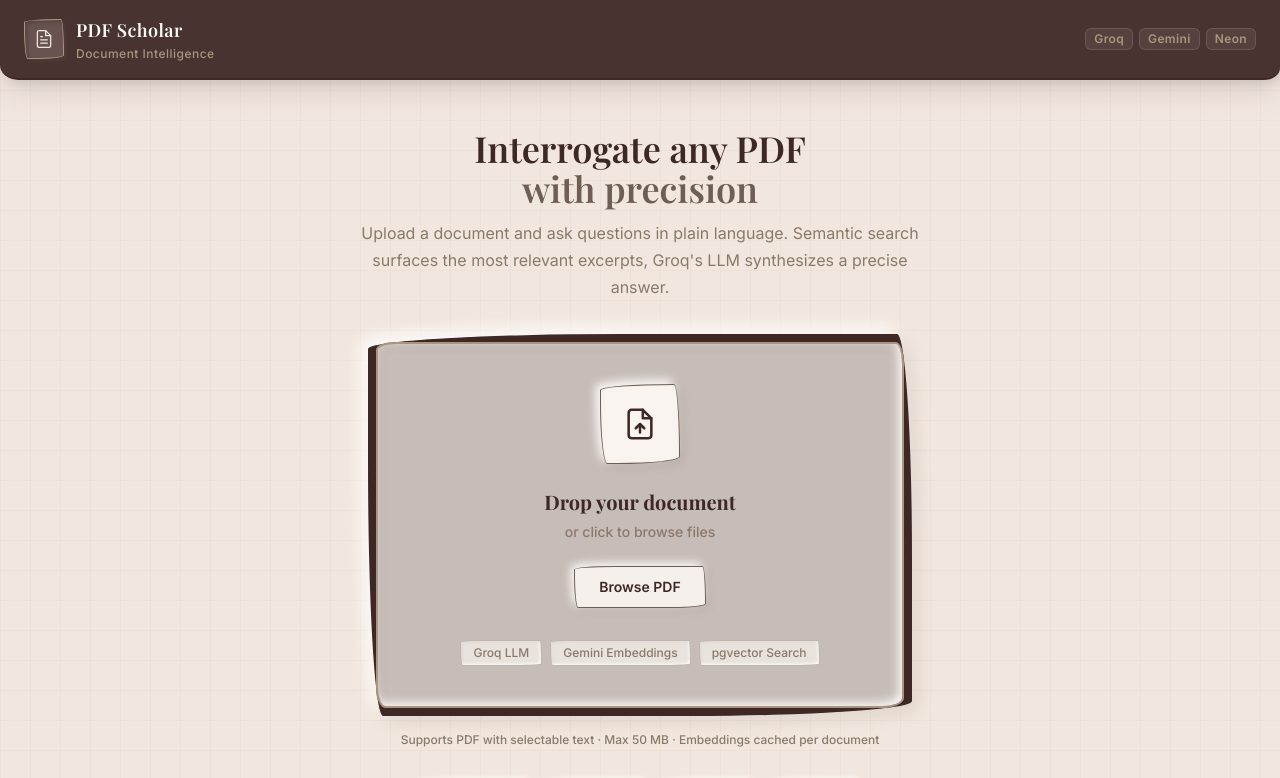
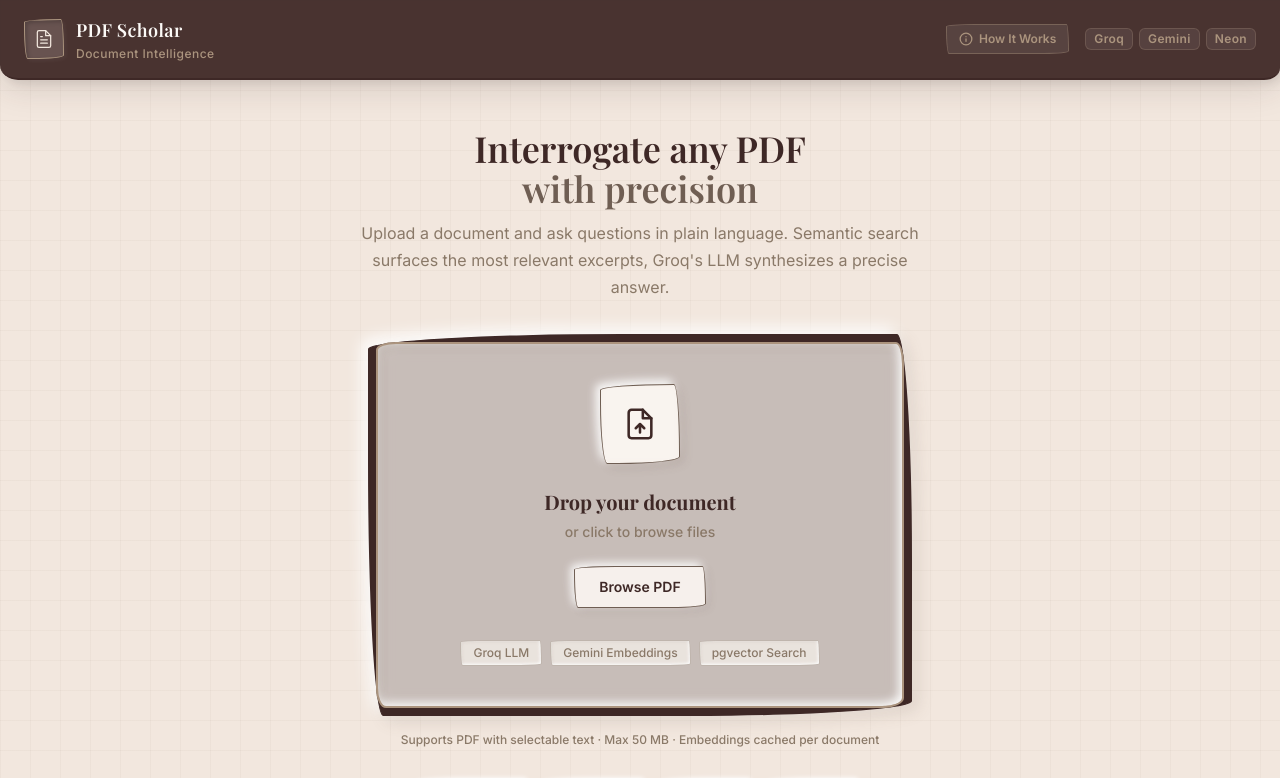
Before and after one commit to xeylous/PDF_Agent, a Next.js app: page / in a window 1280 px wide. Shown: the top 778 px of the page. Built offline with nearby package versions, Linux system fonts and the light colour scheme; a web font is replaced by a local one.

Commit message:
option added

```diff
--- a/components/Header.js
+++ b/components/Header.js
@@ -1,4 +1,6 @@
 'use client';
+
+import Link from 'next/link';
 
 /**
  * components/Header.js
@@ -61,6 +63,39 @@
 
       {/* ── Session Info + Action ─────────────────────────────────────────── */}
       <div className="flex items-center gap-2.5 sm:gap-4">
+        <Link
+          href="/how-it-works"
+          className="flex items-center gap-1.5 px-3 py-1.5 sketch-border-sm text-xs font-bold transition-all duration-200 hover:scale-[1.03]"
+          style={{
+            backgroundColor: 'rgba(252, 247, 242, 0.08)',
+            color: '#ab947e',
+            borderColor: 'rgba(171, 148, 126, 0.4)',
+            cursor: 'pointer',
+          }}
+          onMouseEnter={(e) => {
+            e.currentTarget.style.backgroundColor = 'rgba(252, 247, 242, 0.15)';
+            e.currentTarget.style.color = '#fcfaf7';
+            e.currentTarget.style.borderColor = 'rgba(171, 148, 126, 0.8)';
+          }}
+          onMouseLeave={(e) => {
+            e.currentTarget.style.backgroundColor = 'rgba(252, 247, 242, 0.08)';
+            e.currentTarget.style.color = '#ab947e';
+            e.currentTarget.style.borderColor = 'rgba(171, 148, 126, 0.4)';
+          }}
+        >
+          <svg width="14" height="14" viewBox="0 0 24 24" fill="none">
+            <path
+              d="M12 16v-4m0-4h.01M22 12c0 5.523-4.477 10-10 10S2 17.523 2 12 6.477 2 12 2s10 4.477 10 10z"
+              stroke="currentColor"
+              strokeWidth="2.2"
+              strokeLinecap="round"
+              strokeLinejoin="round"
+            />
+          </svg>
+          <span className="hidden sm:inline">How It Works</span>
+          <span className="inline sm:hidden">How-To</span>
+        </Link>
+
         {session && (
           <div
             className="hidden sm:flex items-center gap-2 px-3 py-1.5 sketch-border-sm"
```
